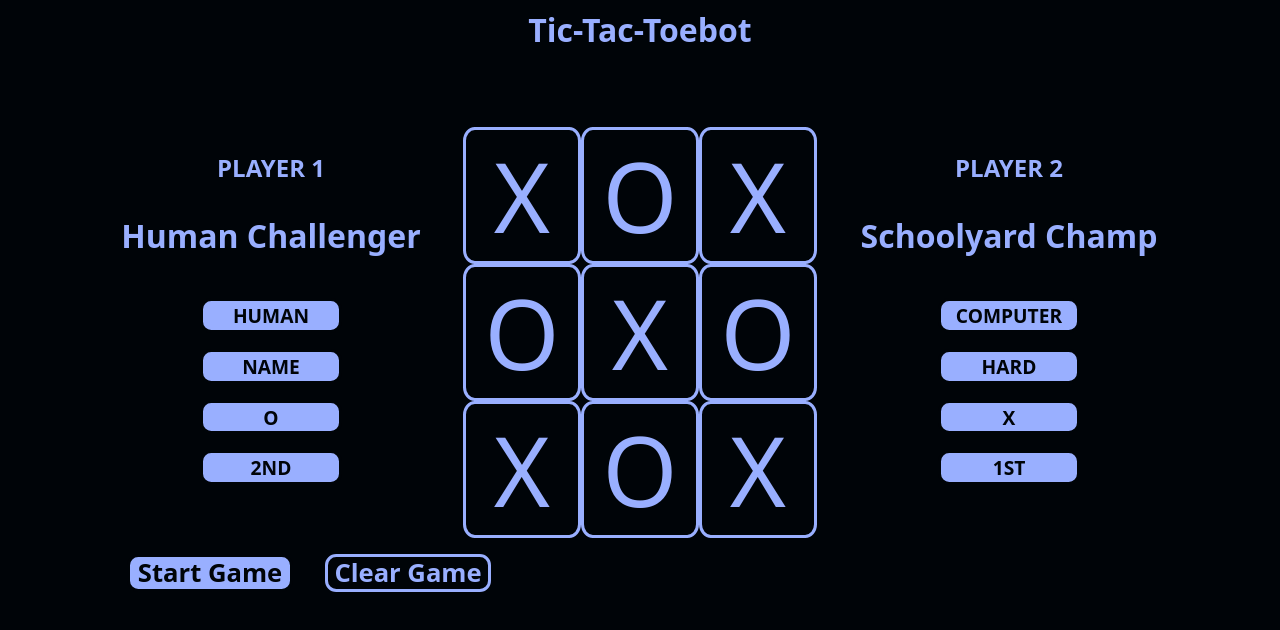
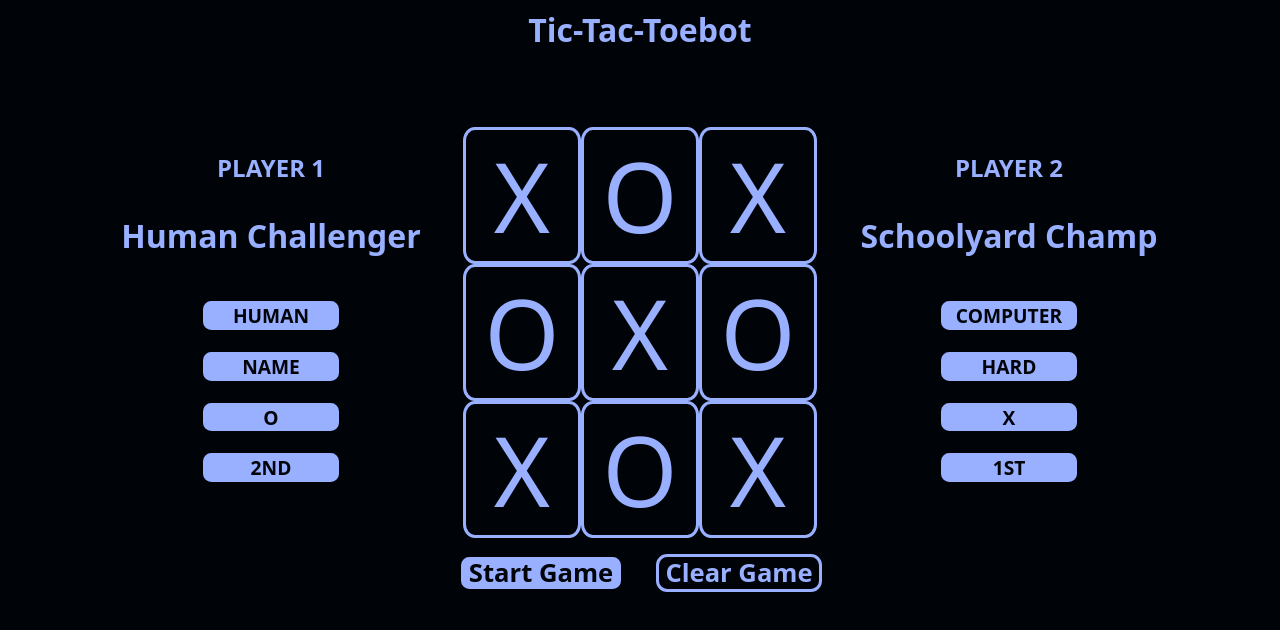
Before and after one commit to kaBeech/tic-tac-toebot, a website: page index.html in a window 1280 px wide. Drawn offline with Linux system fonts and the light colour scheme.

Commit message:
Fix alignment

```diff
--- a/index.html
+++ b/index.html
@@ -12,7 +12,7 @@
 
 </head>
     <body class="flex column">
-        <main>
+        <main class="flex column">
             <h1 id="title">Tic-Tac-Toebot</h1>
             <h2 id="notificationText">No current notification</h2>
             <div id="middleSection" class="flex">
--- a/style.css
+++ b/style.css
@@ -3,6 +3,10 @@ body {
     align-items: center;
     background-color: #000408;
     color: #def;
+}
+
+main {
+    align-items: center;
 }
 
 .invertColor {
```
